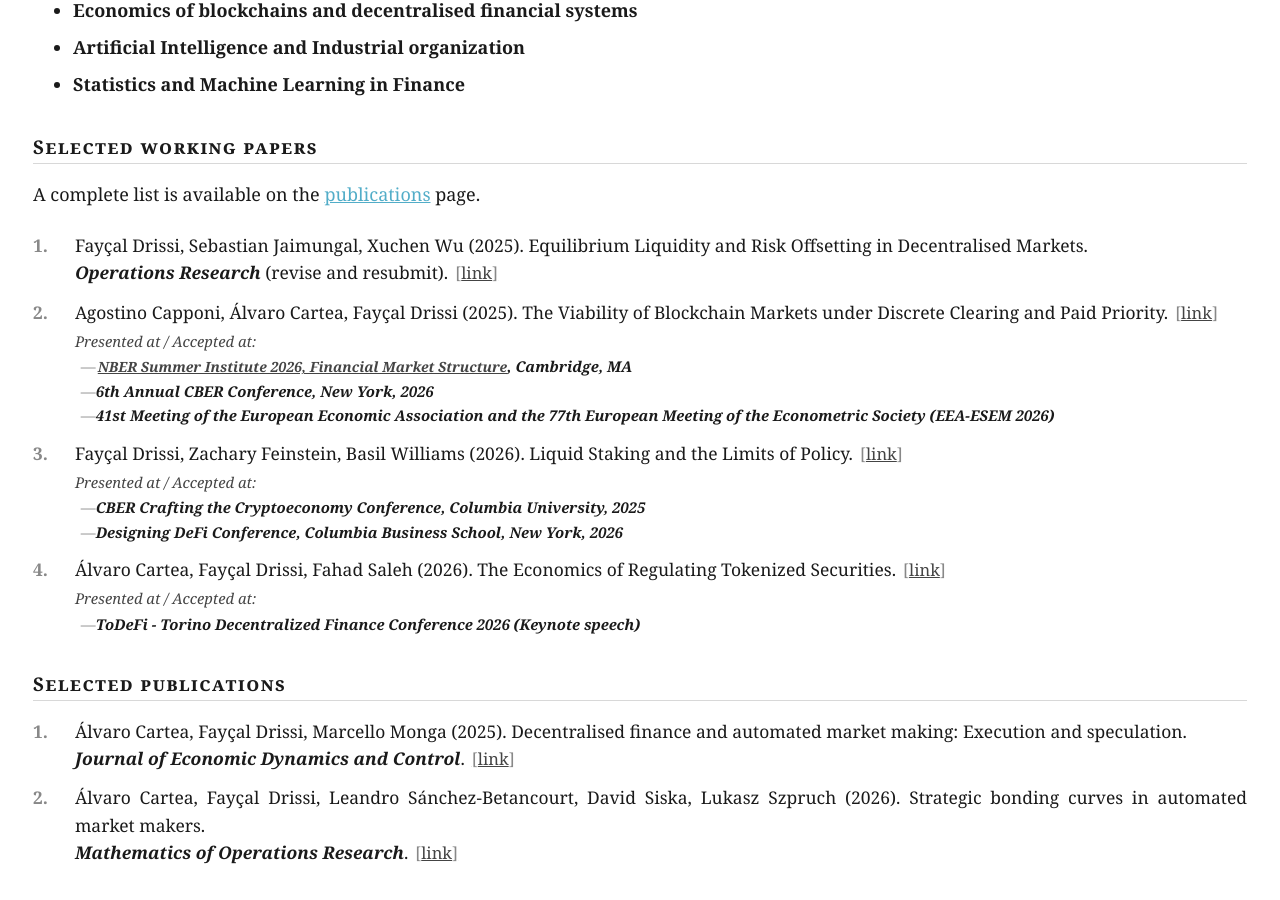
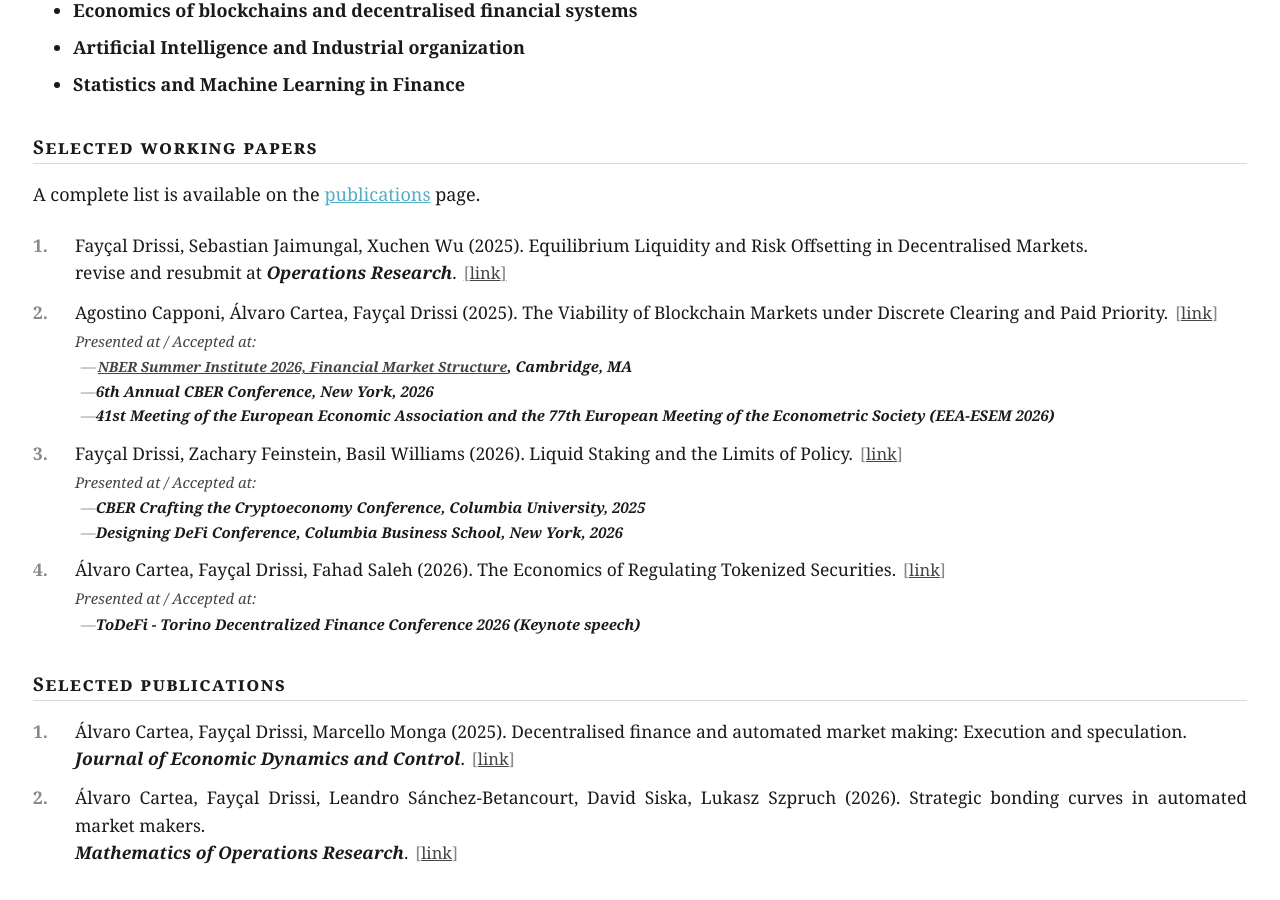
Before and after one commit to FDR0903/FDR0903.github.io, a Jekyll site: the page built from _pages/about.md, in a window 1280 px wide and 900 px high, scrolled down 470 px. Built offline with Jekyll 4.4.1, drawn with Linux system fonts in a browser that asks for light colours; some web fonts are replaced.

Commit message:
Word the R&R status as "revise and resubmit at <journal>"
Applies to Selected working papers on the home page and to the Revise
and Resubmit section of the Publications tab, so the journal name alone
cannot be misread as an acceptance.

Co-Authored-By: Claude Opus 5 (1M context) <noreply@anthropic.com>

```diff
--- a/_pages/about.md
+++ b/_pages/about.md
@@ -238,7 +238,7 @@ A complete list is available on the <a href="{{ base_path }}/selected-publicatio
 <ol class="home-selected">
   <li>
     Fayçal Drissi, Sebastian Jaimungal, Xuchen Wu (2025). Equilibrium Liquidity and Risk Offsetting in Decentralised Markets.<br>
-    <span class="home-paper-venue">Operations Research</span> (revise and resubmit). <a href="https://fdr0903.github.io/files/CEX_DEX.pdf">link</a>
+    revise and resubmit at <span class="home-paper-venue">Operations Research</span>. <a href="https://fdr0903.github.io/files/CEX_DEX.pdf">link</a>
   </li>
   <li>
     Agostino Capponi, Álvaro Cartea, Fayçal Drissi (2025). The Viability of Blockchain Markets under Discrete Clearing and Paid Priority. <a href="https://papers.ssrn.com/sol3/papers.cfm?abstract_id=5290232">link</a>
```
Also changed, not shown: _pages/selected-publications.md (+1 -1 lines).
